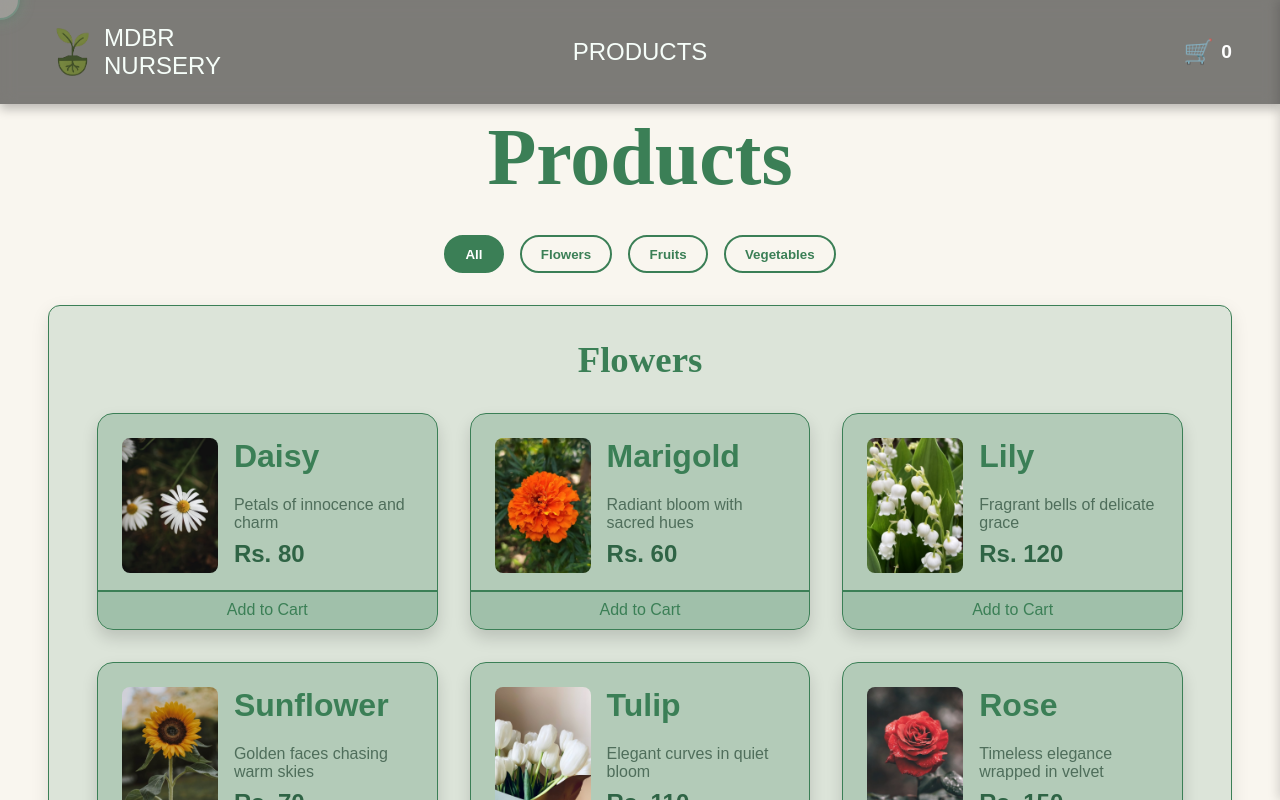
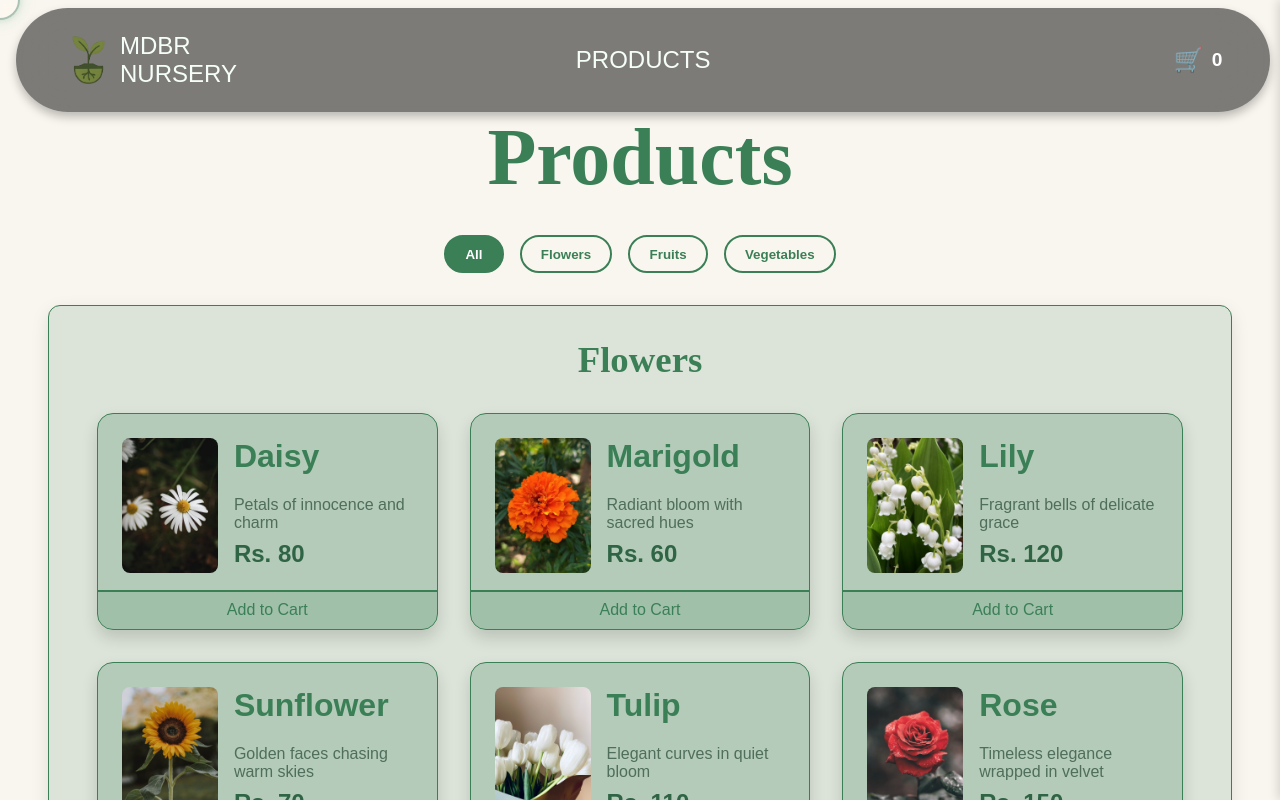
Before and after one commit to dawoodmdbr/mdbr-nursery, a React (Vite) app: page /mdbr-nursery/products in a window 1280 px wide. Shown: the top 800 px of the page. Built offline with nearby package versions, Linux system fonts and the light colour scheme.

Commit message:
Update NavBar.css

```diff
--- a/src/styles/NavBar.css
+++ b/src/styles/NavBar.css
@@ -9,19 +9,21 @@
     position: fixed;
     top: 0;
     left: 0;
-    width: 100%;
+    width: 98vw;
     z-index: 1000;
     color: white;
 
     background-color: rgba(0,0,0, 0.5);
-    backdrop-filter: blur(8px);
-    -webkit-backdrop-filter: blur(12px);
+    backdrop-filter: blur(25px);
     box-shadow: 0 5px 10px rgba(0, 0, 0, 0.25);
 
     display: flex;
     justify-content: space-between;
     align-items: center;
     padding: 0.5rem 2rem;
+
+    margin: 0.5rem 1rem;
+    border-radius: 5rem;
 
     font-size: 1.5rem;
 }
```
